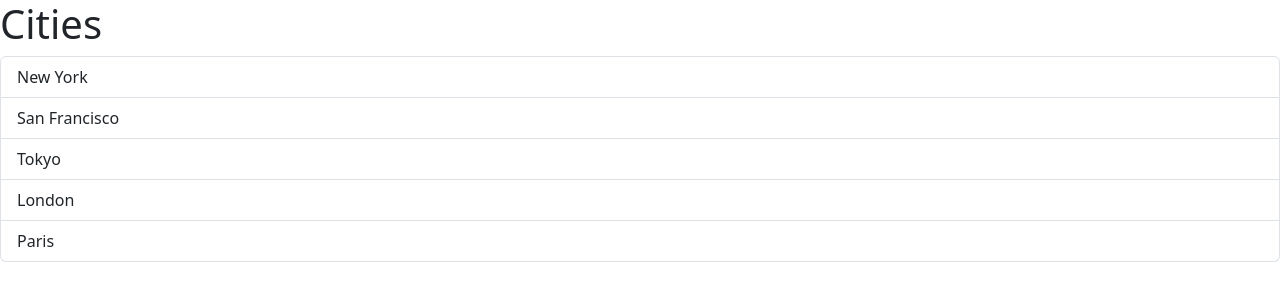
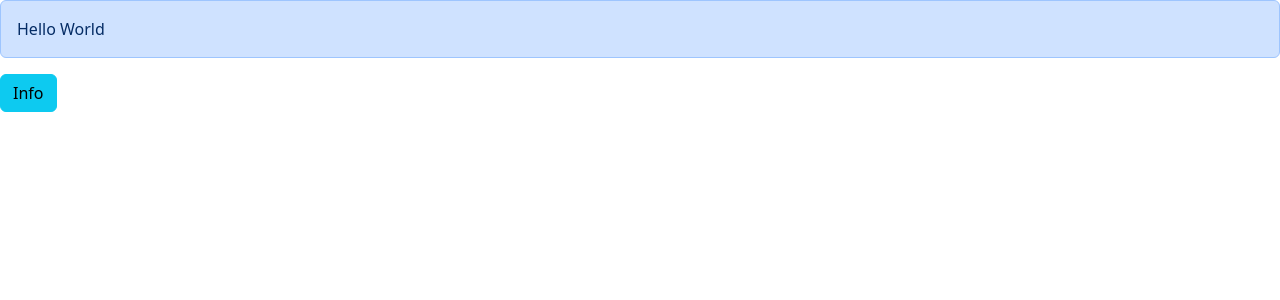
Before and after one commit to JPval007/MoshTutorial, a React (Vite) app in the folder react-app/: page / in a window 1280 px wide. Shown: the top 300 px of the page. Built offline with nearby package versions, Linux system fonts and the light colour scheme.

Commit message:
Prior to Button excersise

```diff
--- a/react-app/src/App.tsx
+++ b/react-app/src/App.tsx
@@ -1,15 +1,13 @@
-import ListGroup from "./Components/ListGroup";
+import Alert from "./Components/Alert";
+import Button from "./Components/Button";
 
 function App() {
-  let cities = ["New York", "San Francisco", "Tokyo", "London", "Paris"];
-
   return (
     <div>
-      <ListGroup
-        items={cities}
-        heading="Cities"
-        onSelectedItem={(item) => console.log(item)}
-      />
+      <Alert>
+        Hello <span>World</span>
+      </Alert>
+      <Button />
     </div>
   );
 }
--- a/react-app/src/Components/Alert.tsx
+++ b/react-app/src/Components/Alert.tsx
@@ -1,7 +1,11 @@
-import React from "react";
+import React, { ReactNode } from "react";
 
-export const Alert = () => {
-  return <div>Alert</div>;
+interface Props {
+  children: ReactNode;
+}
+
+export const Alert = ({ children }: Props) => {
+  return <div className="alert alert-primary">{children}</div>;
 };
 
 export default Alert;
--- /dev/null
+++ b/react-app/src/Components/Button.tsx
@@ -0,0 +1,14 @@
+//Create a funtion component
+
+//
+function Button() {
+  return (
+    <>
+      <button type="button" className="btn btn-info">
+        Info
+      </button>
+    </>
+  );
+}
+
+export default Button;
```
